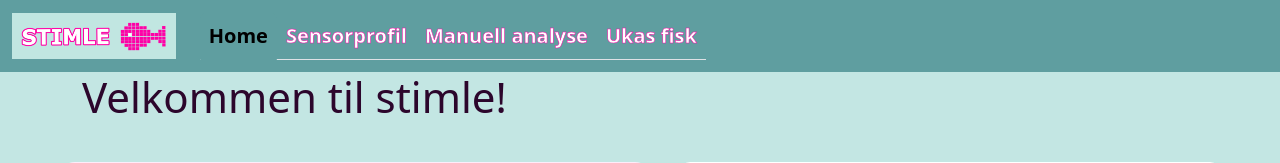
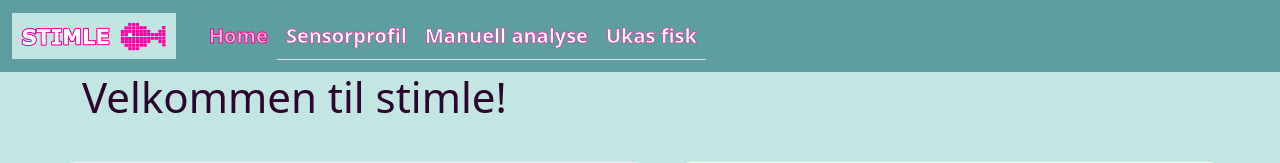
Before and after one commit to Elsys-Gruppe-1/ServerSide, a Flask app: page / in a window 1280 px wide. Shown: the top 163 px of the page. Run offline with Flask 3, Linux system fonts and the light colour scheme.

Commit message:
rosa outline

```diff
--- a/app/templates/base.html
+++ b/app/templates/base.html
@@ -28,10 +28,10 @@
             }
 
             .navbar-custom .nav-tabs .nav-link.active {
-                color: black !important;
+                color: pink !important;
                 background-color: cadetblue !important;
                 border-color: cadetblue !important;
-                -webkit-text-stroke: 0 !important;
+                -webkit-text-stroke: 1px #FF00A6;
             }
 
             body {
```
